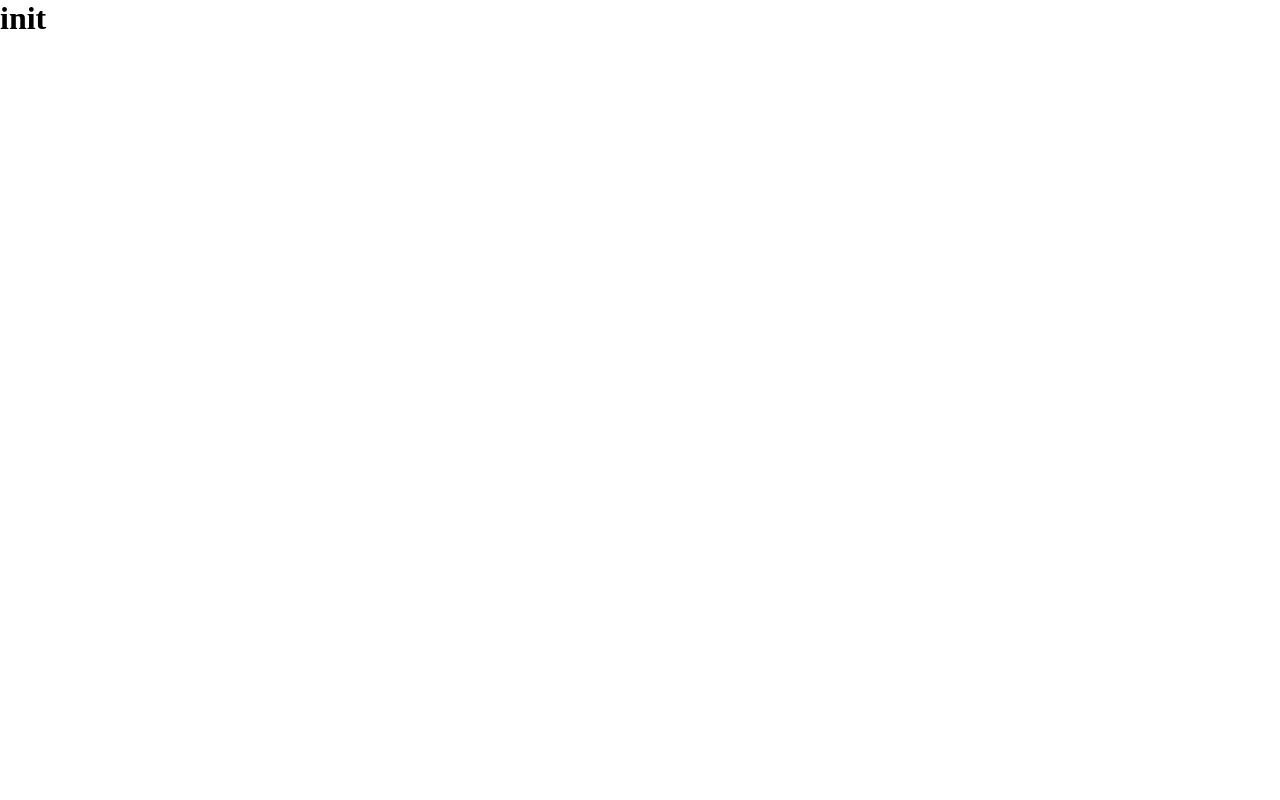
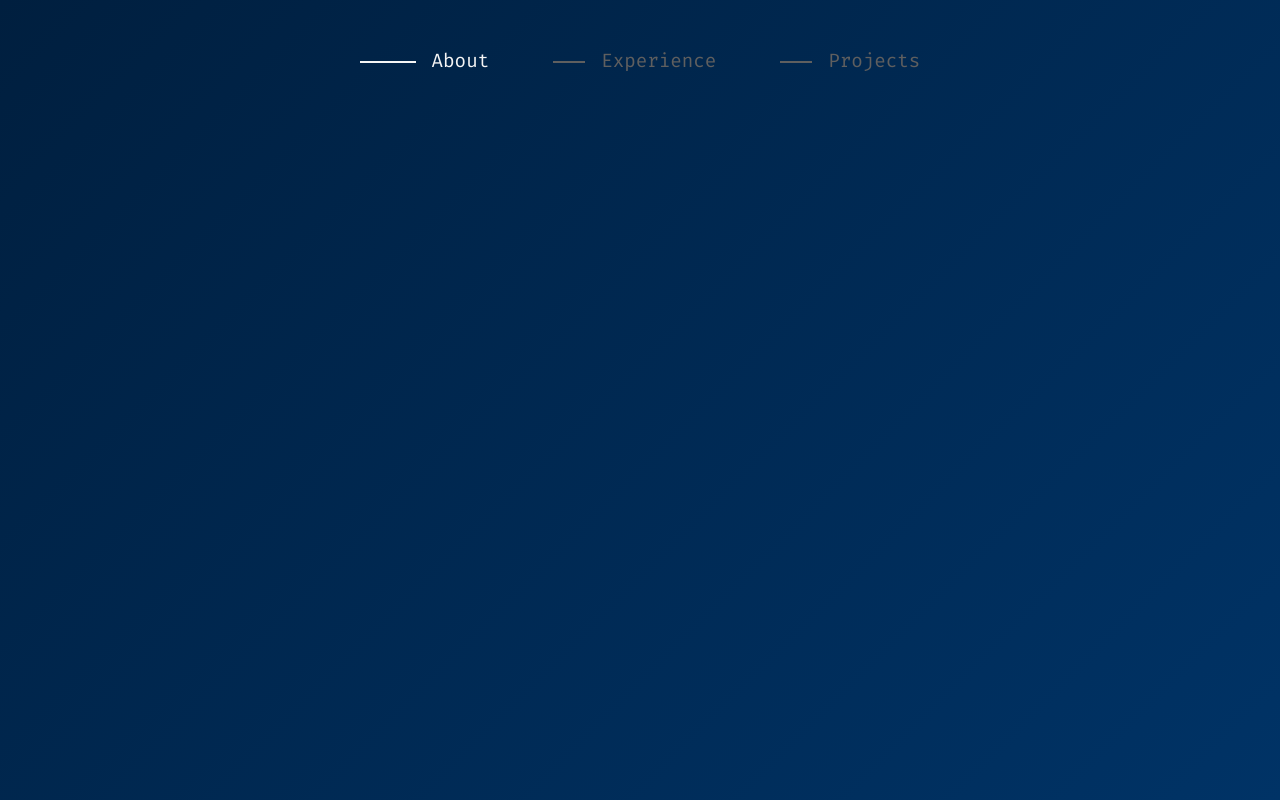
Before and after one commit to Leonardo-Hernandes6/portifolio, a React (Vite) app: page / in a window 1280 px wide. Built offline with nearby package versions, Linux system fonts and the light colour scheme.

Commit message:
feat: add header

```diff
--- a/index.html
+++ b/index.html
@@ -4,6 +4,18 @@
     <meta charset="UTF-8" />
     <link rel="icon" type="image/svg+xml" href="/vite.svg" />
     <meta name="viewport" content="width=device-width, initial-scale=1.0" />
+
+    <link rel="preconnect" href="https://fonts.googleapis.com" />
+    <link rel="preconnect" href="https://fonts.gstatic.com" crossorigin />
+    <link
+      href="https://fonts.googleapis.com/css2?family=Fira+Code:wght@300..700&display=swap"
+      rel="stylesheet"
+    />
+    <link
+      href="https://fonts.googleapis.com/css2?family=Rubik:ital,wght@0,300..900;1,300..900&display=swap"
+      rel="stylesheet"
+    />
+
     <title>Leonardo Hernandes</title>
   </head>
   <body>
--- /dev/null
+++ b/src/application/hooks/useDeviceTheme.ts
@@ -0,0 +1,23 @@
+import { useState, useEffect } from "react";
+
+export const useDeviceTheme = () => {
+  const [theme, setTheme] = useState<"dark" | "light">("light");
+
+  useEffect(() => {
+    const matchMedia = window.matchMedia("(prefers-color-scheme: dark)");
+
+    const updateTheme = (e: MediaQueryListEvent) => {
+      setTheme(e.matches ? "dark" : "light");
+    };
+
+    setTheme(matchMedia.matches ? "dark" : "light");
+
+    matchMedia.addEventListener("change", updateTheme);
+
+    return () => {
+      matchMedia.removeEventListener("change", updateTheme);
+    };
+  }, []);
+
+  return theme;
+};
--- /dev/null
+++ b/src/presentation/components/ActionButton/action_button.tsx
@@ -0,0 +1,29 @@
+import { ActionButtonContainer, ActionButtonText } from "./style";
+
+interface IActionButton {
+  title: string;
+  option: number;
+  isSelected: boolean | undefined;
+  setSelected: (option: number) => void;
+  theme: string;
+}
+
+export const ActionButton = ({
+  title,
+  option,
+  isSelected,
+  setSelected,
+  theme,
+}: IActionButton) => {
+  return (
+    <ActionButtonContainer theme={theme}>
+      <ActionButtonText
+        isSelected={isSelected}
+        onClick={() => setSelected(option)}
+        theme={theme}
+      >
+        {title}
+      </ActionButtonText>
+    </ActionButtonContainer>
+  );
+};
--- /dev/null
+++ b/src/presentation/components/ActionButton/style.ts
@@ -0,0 +1,56 @@
+import styled from "styled-components";
+
+interface IActionButtonText {
+  isSelected?: boolean | undefined;
+  theme?: string;
+}
+
+export const ActionButtonContainer = styled.div<IActionButtonText>`
+  margin: 3rem 2rem;
+  cursor: pointer;
+  display: flex;
+  justify-content: center;
+  align-items: center;
+
+  &:hover > span {
+    color: ${(props) =>
+      props.theme === "dark" ? "var(--white)" : "var(--darkBlue)"};
+  }
+
+  &:hover > span::before {
+    width: 3.5rem;
+    background-color: ${(props) =>
+      props.theme === "dark" ? "var(--white)" : "var(--darkBlue)"};
+  }
+`;
+
+export const ActionButtonText = styled.span<IActionButtonText>`
+  color: ${(props) =>
+    props.isSelected
+      ? props.theme === "dark"
+        ? "var(--white)"
+        : "var(--darkBlue)"
+      : "var(--disabled)"};
+  font-size: 1.2rem;
+  font-family: "Fira Code", monospace;
+
+  user-select: none;
+  position: relative;
+  transition: color 0.6s ease;
+
+  &::before {
+    content: "";
+    display: inline-block;
+    width: ${(props) => (props.isSelected ? "3.5rem" : "2rem")};
+    height: 0.1rem;
+    background-color: ${(props) =>
+      props.isSelected
+        ? props.theme === "dark"
+          ? "var(--white)"
+          : "var(--darkBlue)"
+        : "var(--disabled)"};
+    margin-right: 1rem;
+    vertical-align: middle;
+    transition: width 0.6s ease, background-color 0.6s ease;
+  }
+`;
--- /dev/null
+++ b/src/presentation/components/Header/header.tsx
@@ -0,0 +1,44 @@
+import { ActionButton } from "../ActionButton/action_button";
+import { HeaderContainer } from "./style";
+
+interface IHeader {
+  isAboutSelected: boolean | undefined;
+  isExperienceSelected: boolean | undefined;
+  isProjectSelected: boolean | undefined;
+  setSelected: (option: number) => void;
+  theme: string;
+}
+
+export const Header = ({
+  isAboutSelected,
+  isExperienceSelected,
+  isProjectSelected,
+  setSelected,
+  theme,
+}: IHeader) => {
+  return (
+    <HeaderContainer>
+      <ActionButton
+        title='About'
+        option={0}
+        isSelected={isAboutSelected}
+        setSelected={setSelected}
+        theme={theme}
+      />
+      <ActionButton
+        title='Experience'
+        option={1}
+        isSelected={isExperienceSelected}
+        setSelected={setSelected}
+        theme={theme}
+      />
+      <ActionButton
+        option={2}
+        title='Projects'
+        isSelected={isProjectSelected}
+        setSelected={setSelected}
+        theme={theme}
+      />
+    </HeaderContainer>
+  );
+};
--- /dev/null
+++ b/src/presentation/components/Header/style.ts
@@ -0,0 +1,12 @@
+import styled from "styled-components";
+import breakpoint from "../../global/breakpoints";
+
+export const HeaderContainer = styled.div`
+  display: flex;
+  flex-direction: row;
+  justify-content: center;
+
+  @media ${breakpoint.sm1} {
+    display: none;
+  }
+`;
--- /dev/null
+++ b/src/presentation/global/breakpoints.ts
@@ -0,0 +1,20 @@
+// Define o tipo de breakpoints
+type BreakpointSize = "sm0" | "sm1" | "sm2" | "md1" | "bg1";
+
+const sizes: Record<BreakpointSize, string> = {
+  sm0: "580px",
+  sm1: "680px",
+  sm2: "950px",
+  md1: "1200px",
+  bg1: "1600px",
+};
+
+const breakpoint = {
+  sm0: `(max-width: ${sizes.sm0})`,
+  sm1: `(max-width: ${sizes.sm1})`,
+  sm2: `(max-width: ${sizes.sm2})`,
+  md1: `(max-width: ${sizes.md1})`,
+  bg1: `(max-width: ${sizes.bg1})`,
+};
+
+export default breakpoint;
--- a/src/presentation/global/global_style.ts
+++ b/src/presentation/global/global_style.ts
@@ -1,8 +1,18 @@
 import { createGlobalStyle } from "styled-components";
 
 export default createGlobalStyle`
-* {
+  * {
+    font-family: "Rubik", monospace;
     padding: 0;
     margin: 0;
   }
+
+  :root {
+    --white: #f5f5f5;
+    --darkBlue: #001f3f;
+    --disabled: #5F5F5FFF;
+
+    --darkBackground: linear-gradient(135deg, #001f3f, #003366);
+    --lightBackground: linear-gradient(135deg, #f0f4f8, #e0e6f1);
+  }
 `;
--- a/src/presentation/pages/Home/home_page.tsx
+++ b/src/presentation/pages/Home/home_page.tsx
@@ -1,9 +1,25 @@
+import { Header } from "../../components/Header/header";
+import { useHomeViewModel } from "./home_view_model";
 import { HomeContainer } from "./style";
 
 export const HomePage = () => {
+  const {
+    isAboutSelected,
+    isExperienceSelected,
+    isProjectSelected,
+    setSelected,
+    theme,
+  } = useHomeViewModel();
+
   return (
-    <HomeContainer>
-      <h1>init</h1>
+    <HomeContainer theme={theme}>
+      <Header
+        isAboutSelected={isAboutSelected}
+        isExperienceSelected={isExperienceSelected}
+        isProjectSelected={isProjectSelected}
+        setSelected={setSelected}
+        theme={theme}
+      />
     </HomeContainer>
   );
 };
--- a/src/presentation/pages/Home/home_view_model.tsx
+++ b/src/presentation/pages/Home/home_view_model.tsx
@@ -0,0 +1,41 @@
+import { useState } from "react";
+import { useDeviceTheme } from "../../../application/hooks/useDeviceTheme";
+
+export const useHomeViewModel = () => {
+  const [isAboutSelected, setIsAboutSelected] = useState<boolean>(true);
+  const [isExperienceSelected, setIsExperienceSelected] =
+    useState<boolean>(false);
+  const [isProjectSelected, setIsProjectSelected] = useState<boolean>(false);
+  // const theme = useDeviceTheme();
+  const theme = "dark";
+
+  const setSelected = (option: number) => {
+    switch (option) {
+      case 0:
+        setIsAboutSelected(true);
+        setIsExperienceSelected(false);
+        setIsProjectSelected(false);
+        break;
+      case 1:
+        setIsAboutSelected(false);
+        setIsExperienceSelected(true);
+        setIsProjectSelected(false);
+        break;
+      case 2:
+        setIsAboutSelected(false);
+        setIsExperienceSelected(false);
+        setIsProjectSelected(true);
+        break;
+      default:
+        console.error("Invalid option");
+    }
+  };
+
+  return {
+    isAboutSelected,
+    isExperienceSelected,
+    isProjectSelected,
+    setSelected,
+    theme,
+  };
+};
--- a/src/presentation/pages/Home/style.ts
+++ b/src/presentation/pages/Home/style.ts
@@ -1,6 +1,15 @@
 import styled from "styled-components";
 
-export const HomeContainer = styled.div`
-  height: 100vh;
+interface IHomeContainer {
+  theme: string;
+}
+
+export const HomeContainer = styled.div<IHomeContainer>`
   width: 100%;
+  min-height: 100vh;
+  background: ${(props) =>
+    props.theme === "light"
+      ? "var(--lightBackground)"
+      : "var(--darkBackground)"};
+  justify-content: center;
 `;
```
